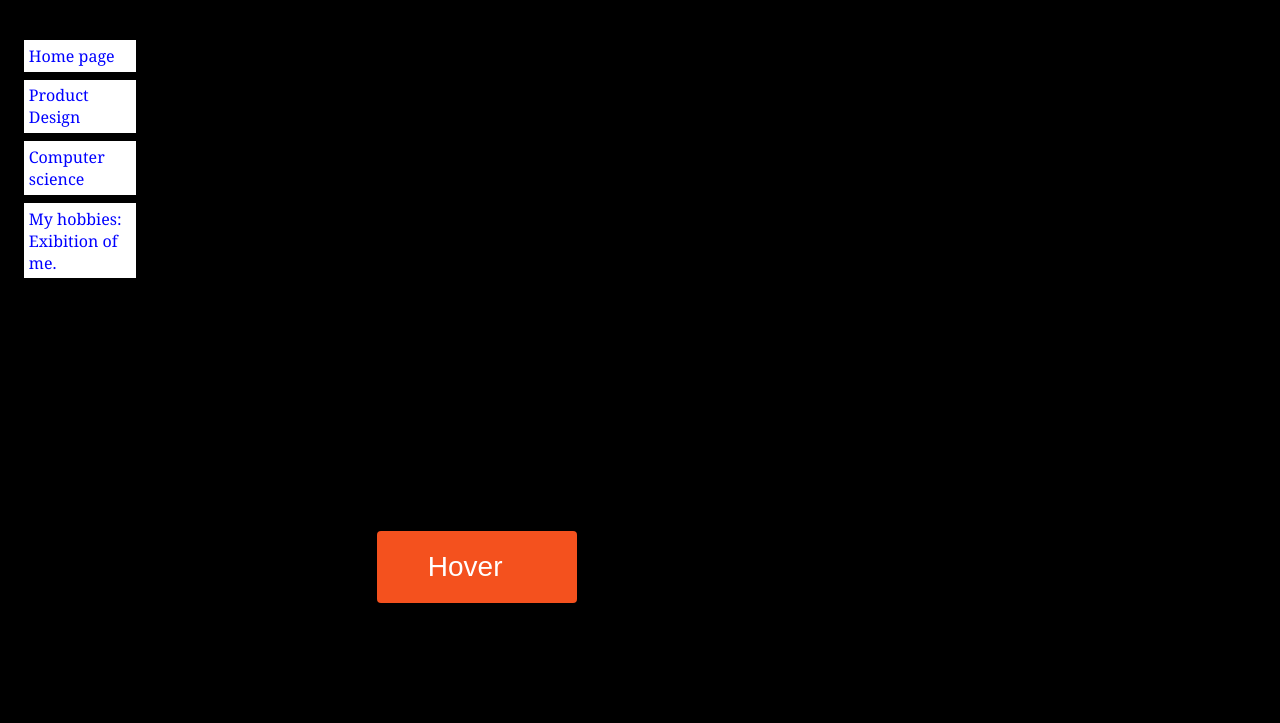
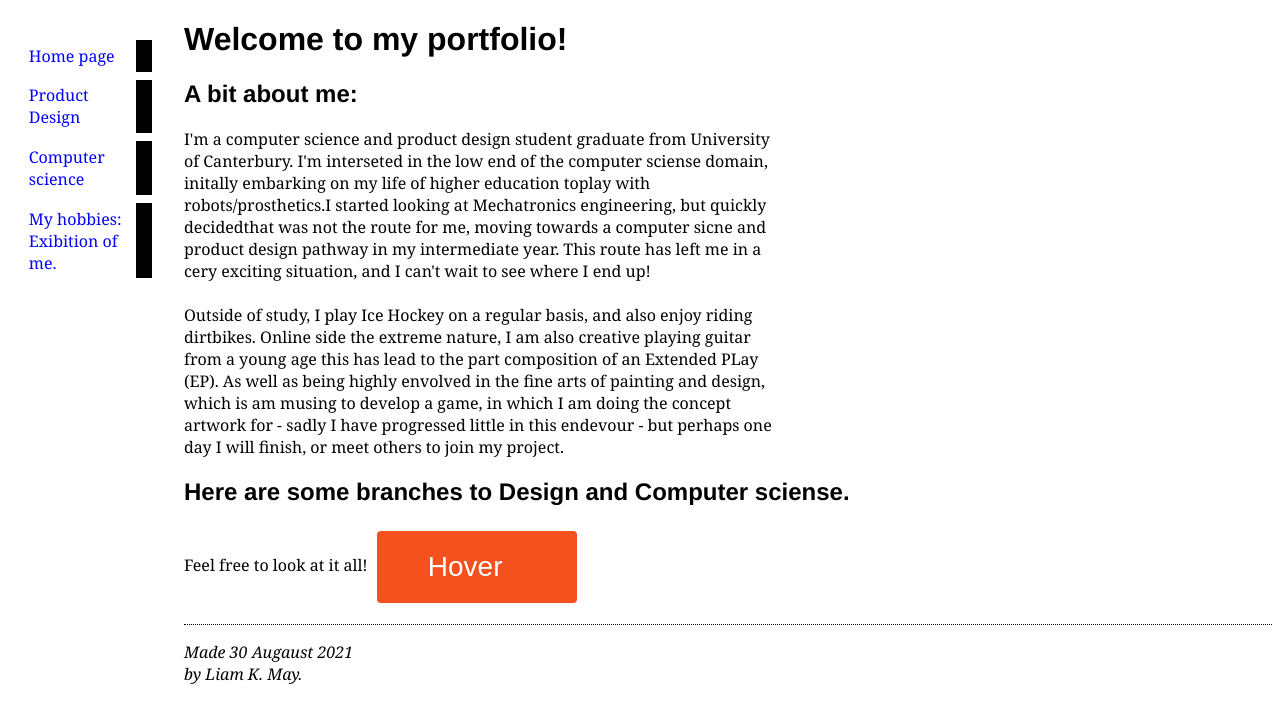
Before and after one commit to TheTriangleTrippa/Portfolio, a Jekyll site: the page built from index.html, in a window 1280 px wide. Shown: the top 723 px of the page. Built offline with Jekyll 4.4.1, drawn with Linux system fonts in a browser that asks for light colours.

Commit message:
Update stylesheet.css

```diff
--- a/assets/css/stylesheet.css
+++ b/assets/css/stylesheet.css
@@ -3,7 +3,7 @@ body {
     font-family: Georgia, "Times New Roman",
           Times, serif;
     color: black;
-    background-color: #000000 }
+    background-color: white }
         ul.navbar {
           list-style-type: none;
     padding: 0;
```
